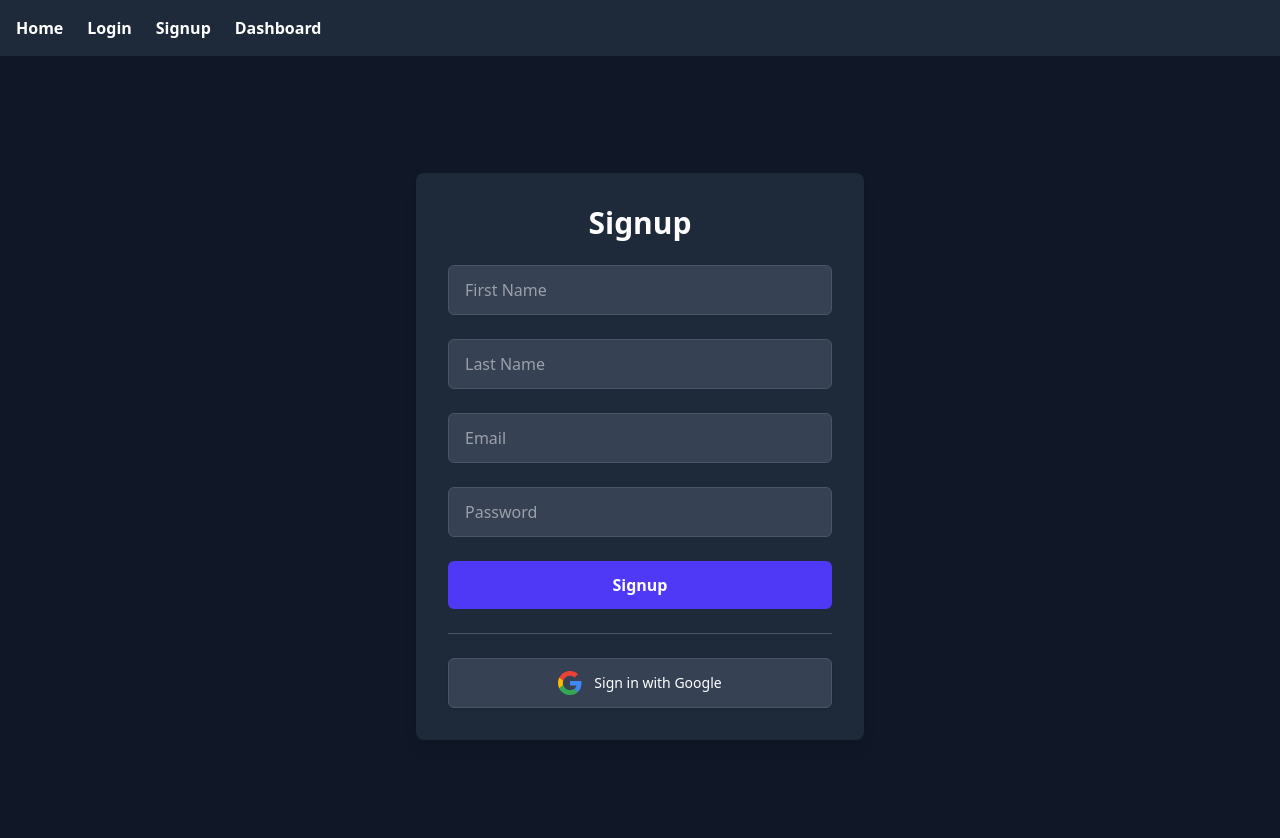
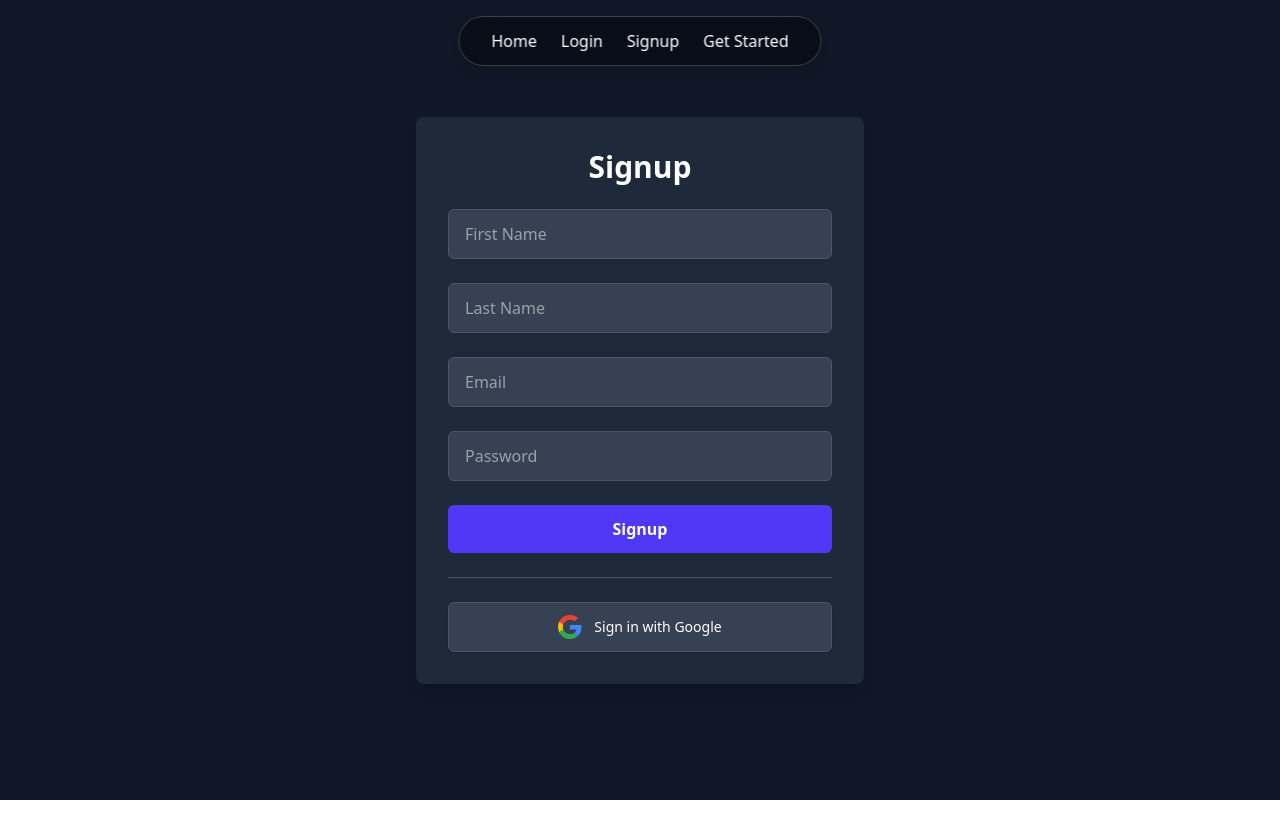
Before and after one commit to AryanMahajan/yolofromscratch-frontend, a React (Vite) app: page /signup in a window 1280 px wide. Shown: the top 838 px of the page. After the commit the page ends 800 px from the top, so only its background shows below. Built offline with nearby package versions, Linux system fonts and the light colour scheme; no server answers.

Commit message:
added-new-nvbar

```diff
--- a/src/App.tsx
+++ b/src/App.tsx
@@ -7,6 +7,7 @@ import Home from './pages/Home/page';
 import Dashboard from './pages/Dashboard/page';
 import ProtectedRoute from './components/ProtectedRoute';
 import GoogleLoginButton from './components-google/GoogleLoginButton';
+import DynamicNavbar from './components/dynamic-navbar';
 
 import EmailConfirmed from './pages/EmailConfirmed/page';
 
@@ -14,22 +15,7 @@ function App() {
   return (
     <div>
       <ToastContainer />
-      <nav className="bg-gray-800 p-4 shadow-lg">
-        <ul className="flex space-x-6">
-          <li>
-            <Link to="/" className="text-white font-semibold hover:text-indigo-400 transition-colors">Home</Link>
-          </li>
-          <li>
-            <Link to="/login" className="text-white font-semibold hover:text-indigo-400 transition-colors">Login</Link>
-          </li>
-          <li>
-            <Link to="/signup" className="text-white font-semibold hover:text-indigo-400 transition-colors">Signup</Link>
-          </li>
-          <li>
-            <Link to="/dashboard" className="text-white font-semibold hover:text-indigo-400 transition-colors">Dashboard</Link>
-          </li>
-        </ul>
-      </nav>
+      <DynamicNavbar />
       <Routes>
         <Route path="/" element={<Home />} />
         <Route path="/login" element={<Login />} />
--- /dev/null
+++ b/src/components/dynamic-navbar.tsx
@@ -0,0 +1,36 @@
+import { Link } from "react-router-dom";
+
+function DynamicNavbar() {
+  return (
+    <nav className="fixed top-4 left-1/2 transform -translate-x-1/2 z-50">
+      <div className="backdrop-blur-xl bg-black/40 text-white px-8 py-3 rounded-full shadow-lg flex items-center space-x-6 border border-white/20">
+        <Link
+          to="/"
+          className="font-medium hover:text-indigo-400 transition-colors"
+        >
+          Home
+        </Link>
+        <Link
+          to="/login"
+          className="font-medium hover:text-indigo-400 transition-colors"
+        >
+          Login
+        </Link>
+        <Link
+          to="/signup"
+          className="font-medium hover:text-indigo-400 transition-colors"
+        >
+          Signup
+        </Link>
+        <Link
+          to="/dashboard"
+          className="font-medium hover:text-indigo-400 transition-colors"
+        >
+          Get Started
+        </Link>
+      </div>
+    </nav>
+  );
+}
+
+export default DynamicNavbar;
```
